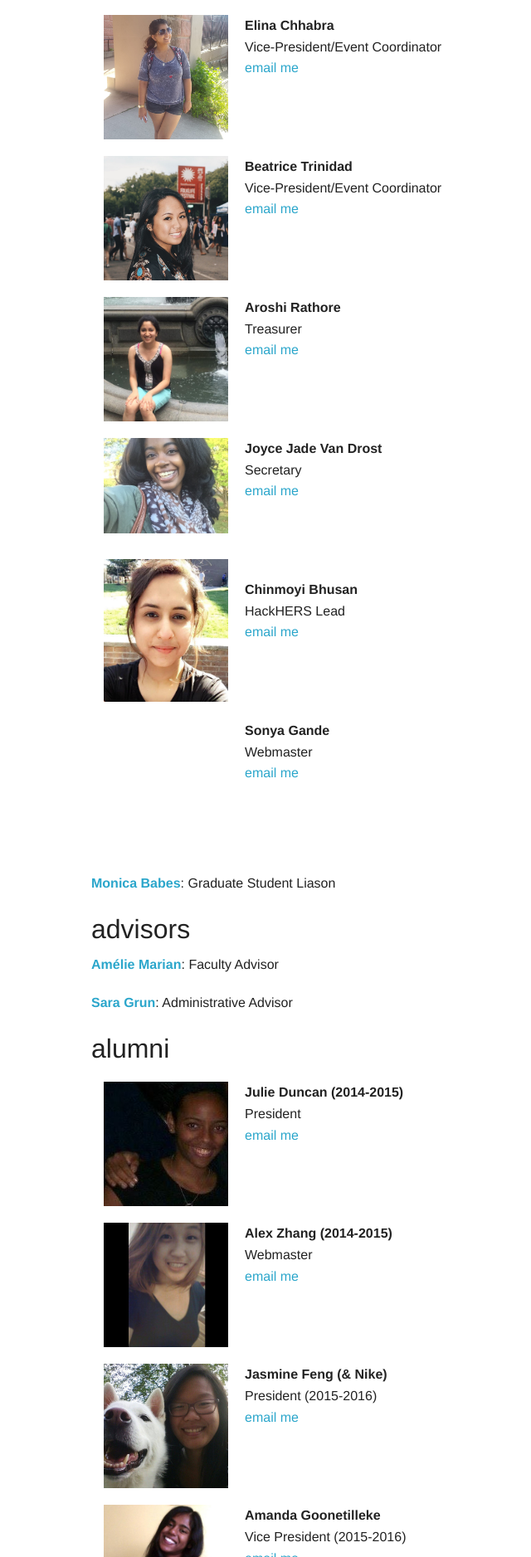
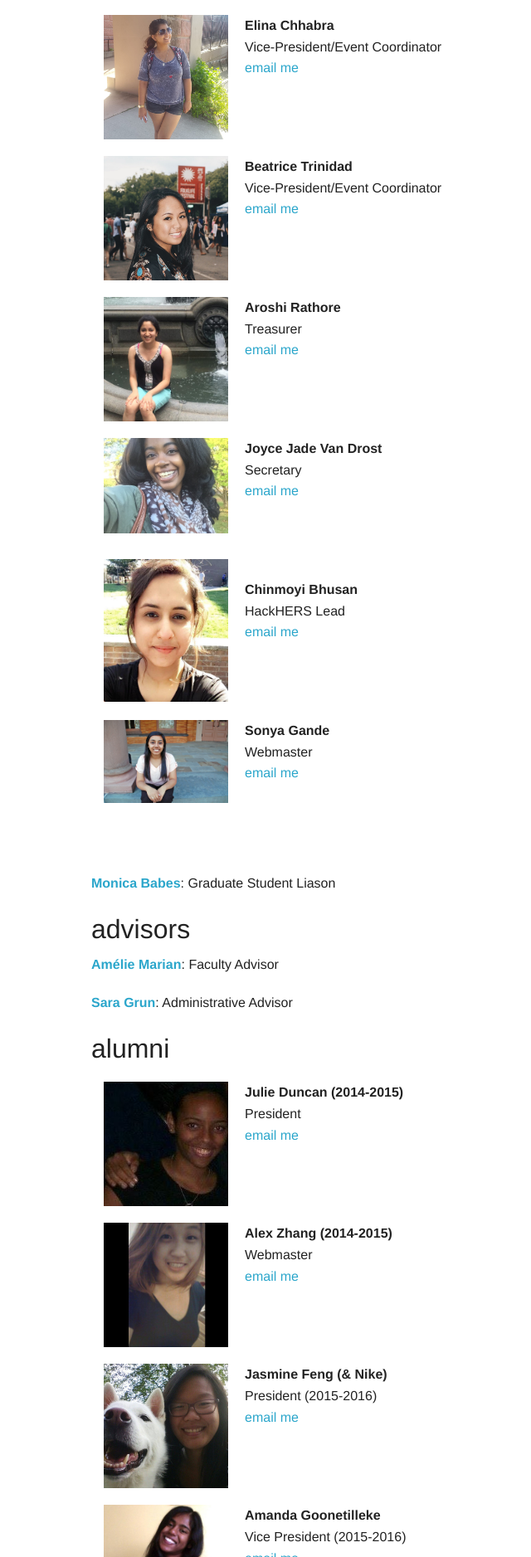
Before and after one commit to scarletwcs/ruwics.github.io, a Jekyll site: the page built from people.html, in a window 1280 px wide. Shown: the part 437-2314 px from the top of the page at 83% size, without its empty margins (190-830 px from the left). Built offline with Jekyll 4.4.1, drawn with Linux system fonts in a browser that asks for light colours; nearby versions of some CDN libraries; some web fonts are replaced.

Commit message:
Update people.html

```diff
--- a/people.html
+++ b/people.html
@@ -85,7 +85,7 @@ permalink: /people/
 
 <div class="row">
 	<div class="small-3 columns">
-		<div class="filler picture" style="background: transparent;>
+		<div class="filler picture" style="background: transparent;">
 			<img src="/third-party/img/people/officers/Sonya.jpg"></img>
 		</div>
 	</div>
```
